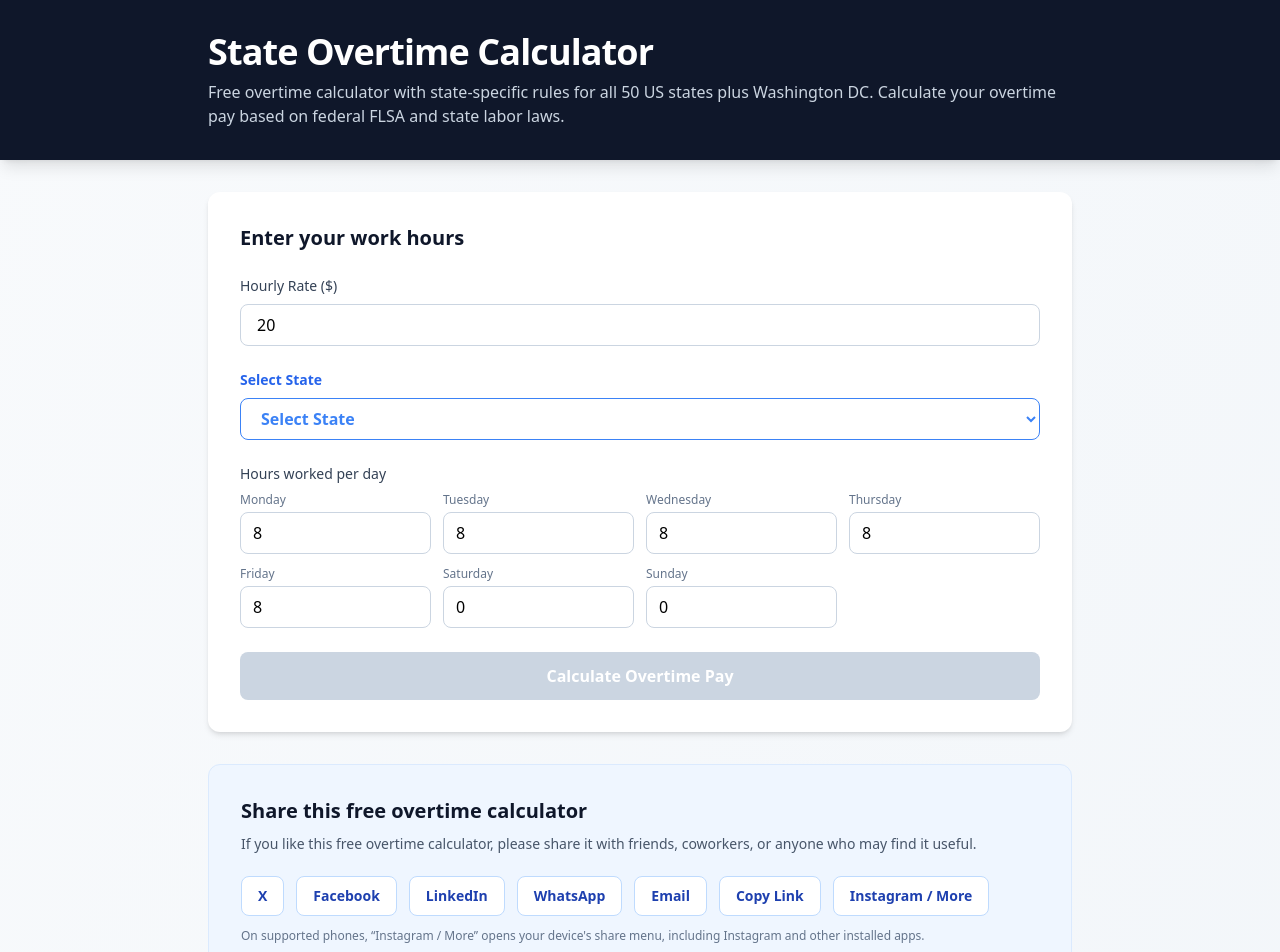
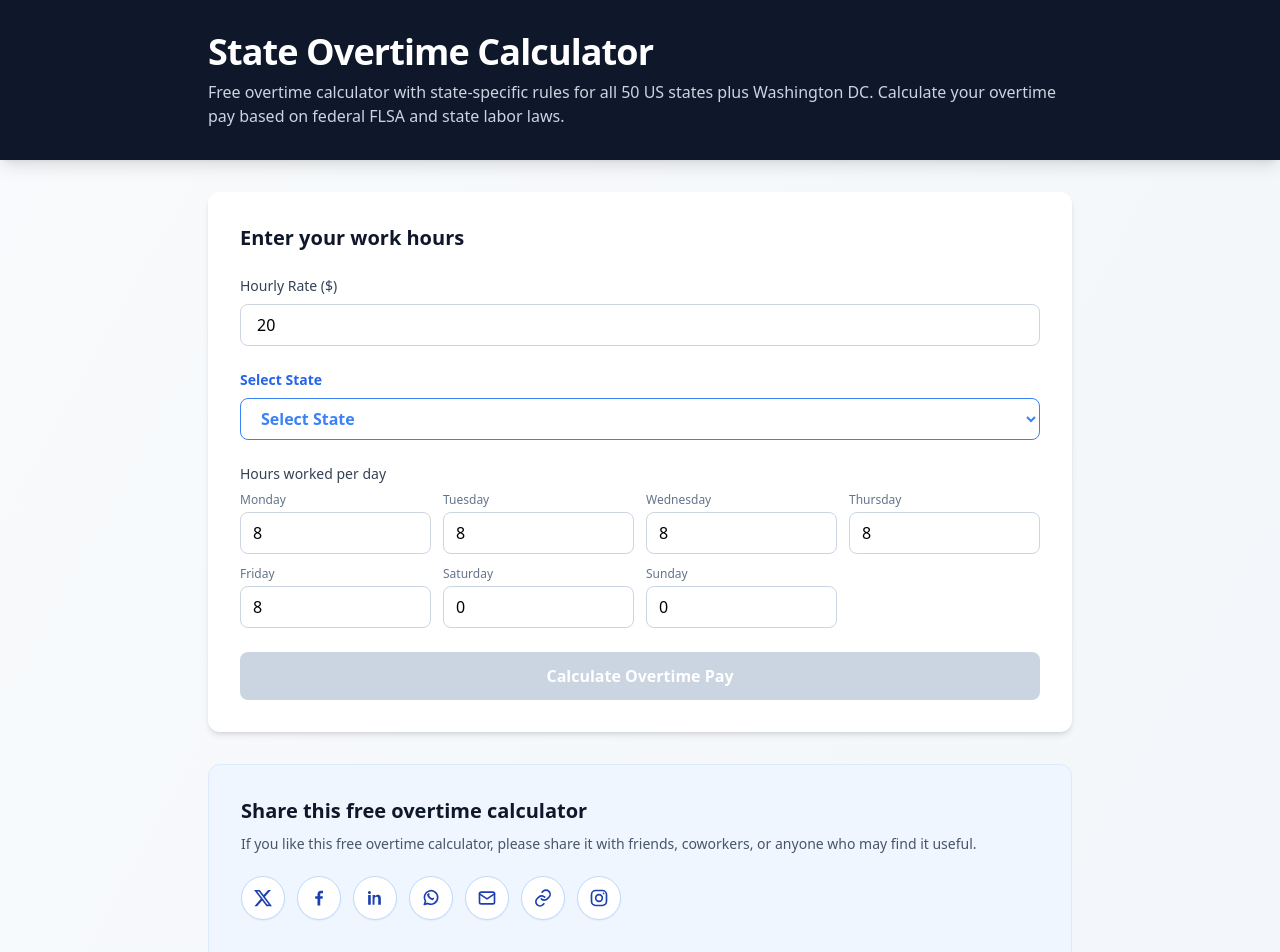
Before and after one commit to kikaifabrik-flow/stateovertime, a Next.js app: page / in a window 1280 px wide. Shown: the top 952 px of the page. Built offline with nearby package versions, Linux system fonts and the light colour scheme.

Commit message:
Use icon-only share buttons

```diff
--- a/src/components/ShareCalculator.tsx
+++ b/src/components/ShareCalculator.tsx
@@ -6,7 +6,7 @@ const SHARE_URL = "https://stateovertime.com/";
 const SHARE_TEXT = "Like this free overtime calculator? Share StateOvertime.com with someone who could use it.";
 
 const buttonClass =
-  "inline-flex min-h-10 items-center justify-center rounded-lg border border-blue-200 bg-white px-4 py-2 text-sm font-semibold text-blue-800 transition-colors hover:border-blue-400 hover:bg-blue-50 focus:outline-none focus:ring-2 focus:ring-blue-500 focus:ring-offset-2";
+  "inline-flex h-11 w-11 items-center justify-center rounded-full border border-blue-200 bg-white text-blue-800 shadow-sm transition-colors hover:border-blue-400 hover:bg-blue-100 focus:outline-none focus:ring-2 focus:ring-blue-500 focus:ring-offset-2";
 
 export default function ShareCalculator() {
   const [copyStatus, setCopyStatus] = useState("");
@@ -46,18 +46,29 @@ export default function ShareCalculator() {
       </p>
 
       <div className="mt-5 flex flex-wrap gap-3">
-        <a className={buttonClass} href={`https://twitter.com/intent/tweet?text=${encodedText}&url=${encodedUrl}`} target="_blank" rel="noopener noreferrer">X</a>
-        <a className={buttonClass} href={`https://www.facebook.com/sharer/sharer.php?u=${encodedUrl}`} target="_blank" rel="noopener noreferrer">Facebook</a>
-        <a className={buttonClass} href={`https://www.linkedin.com/sharing/share-offsite/?url=${encodedUrl}`} target="_blank" rel="noopener noreferrer">LinkedIn</a>
-        <a className={buttonClass} href={`https://wa.me/?text=${encodeURIComponent(`${SHARE_TEXT} ${SHARE_URL}`)}`} target="_blank" rel="noopener noreferrer">WhatsApp</a>
-        <a className={buttonClass} href={`mailto:?subject=${encodeURIComponent("Free State Overtime Calculator")}&body=${encodeURIComponent(`${SHARE_TEXT}\n\n${SHARE_URL}`)}`}>Email</a>
-        <button type="button" className={buttonClass} onClick={copyLink}>Copy Link</button>
-        <button type="button" className={buttonClass} onClick={shareMore} aria-describedby="instagram-share-note">Instagram / More</button>
+        <a className={buttonClass} href={`https://twitter.com/intent/tweet?text=${encodedText}&url=${encodedUrl}`} target="_blank" rel="noopener noreferrer" aria-label="Share on X" title="Share on X">
+          <svg viewBox="0 0 24 24" className="h-5 w-5" fill="currentColor" aria-hidden="true"><path d="M18.24 2.25h3.31l-7.23 8.26 8.5 11.24h-6.65l-5.22-6.82-5.97 6.82H1.67l7.73-8.84L1.25 2.25h6.82l4.72 6.23 5.45-6.23Zm-1.16 17.52h1.83L7.08 4.13H5.12l11.96 15.64Z" /></svg>
+        </a>
+        <a className={buttonClass} href={`https://www.facebook.com/sharer/sharer.php?u=${encodedUrl}`} target="_blank" rel="noopener noreferrer" aria-label="Share on Facebook" title="Share on Facebook">
+          <svg viewBox="0 0 24 24" className="h-5 w-5" fill="currentColor" aria-hidden="true"><path d="M13.5 21v-8h2.75l.41-3.2H13.5V7.76c0-.93.26-1.56 1.59-1.56h1.7V3.34c-.29-.04-1.3-.13-2.47-.13-2.44 0-4.11 1.49-4.11 4.23V9.8H7.45V13h2.76v8h3.29Z" /></svg>
+        </a>
+        <a className={buttonClass} href={`https://www.linkedin.com/sharing/share-offsite/?url=${encodedUrl}`} target="_blank" rel="noopener noreferrer" aria-label="Share on LinkedIn" title="Share on LinkedIn">
+          <svg viewBox="0 0 24 24" className="h-5 w-5" fill="currentColor" aria-hidden="true"><path d="M5.34 3.5a1.84 1.84 0 1 1 0 3.68 1.84 1.84 0 0 1 0-3.68ZM3.75 8.5h3.18V20H3.75V8.5Zm5.35 0h3.05v1.57h.04c.43-.8 1.46-1.94 3.01-1.94 3.22 0 3.82 2.12 3.82 4.88V20h-3.18v-6.2c0-1.48-.03-3.38-2.06-3.38-2.06 0-2.38 1.61-2.38 3.27V20H9.1V8.5Z" /></svg>
+        </a>
+        <a className={buttonClass} href={`https://wa.me/?text=${encodeURIComponent(`${SHARE_TEXT} ${SHARE_URL}`)}`} target="_blank" rel="noopener noreferrer" aria-label="Share on WhatsApp" title="Share on WhatsApp">
+          <svg viewBox="0 0 24 24" className="h-5 w-5" fill="none" stroke="currentColor" strokeWidth="2" strokeLinecap="round" strokeLinejoin="round" aria-hidden="true"><path d="M20 11.5a8 8 0 0 1-11.8 7l-4.2 1.3 1.4-4A8 8 0 1 1 20 11.5Z" /><path d="M8.5 8.5c.8 3 2 4.2 5 5" /><path d="m8.4 8.3 1-1.1M13.7 13.6l1.1-1" /></svg>
+        </a>
+        <a className={buttonClass} href={`mailto:?subject=${encodeURIComponent("Free State Overtime Calculator")}&body=${encodeURIComponent(`${SHARE_TEXT}\n\n${SHARE_URL}`)}`} aria-label="Share by email" title="Share by email">
+          <svg viewBox="0 0 24 24" className="h-5 w-5" fill="none" stroke="currentColor" strokeWidth="2" strokeLinecap="round" strokeLinejoin="round" aria-hidden="true"><rect x="3" y="5" width="18" height="14" rx="2" /><path d="m3 7 9 6 9-6" /></svg>
+        </a>
+        <button type="button" className={buttonClass} onClick={copyLink} aria-label="Copy homepage link" title="Copy link">
+          <svg viewBox="0 0 24 24" className="h-5 w-5" fill="none" stroke="currentColor" strokeWidth="2" strokeLinecap="round" strokeLinejoin="round" aria-hidden="true"><path d="M10 13a5 5 0 0 0 7.1.1l2-2a5 5 0 0 0-7.1-7.1l-1.1 1.1" /><path d="M14 11a5 5 0 0 0-7.1-.1l-2 2A5 5 0 0 0 12 20l1.1-1.1" /></svg>
+        </button>
+        <button type="button" className={buttonClass} onClick={shareMore} aria-label="Open more sharing options" title="More sharing options">
+          <svg viewBox="0 0 24 24" className="h-5 w-5" fill="none" stroke="currentColor" strokeWidth="2" strokeLinecap="round" strokeLinejoin="round" aria-hidden="true"><rect x="3" y="3" width="18" height="18" rx="5" /><circle cx="12" cy="12" r="4" /><circle cx="17.5" cy="6.5" r="1" fill="currentColor" stroke="none" /></svg>
+        </button>
       </div>
 
-      <p id="instagram-share-note" className="mt-3 text-xs text-slate-500">
-        On supported phones, “Instagram / More” opens your device&apos;s share menu, including Instagram and other installed apps.
-      </p>
       <p className="mt-2 min-h-5 text-sm font-semibold text-blue-800" role="status" aria-live="polite">{copyStatus}</p>
     </aside>
   );
```
